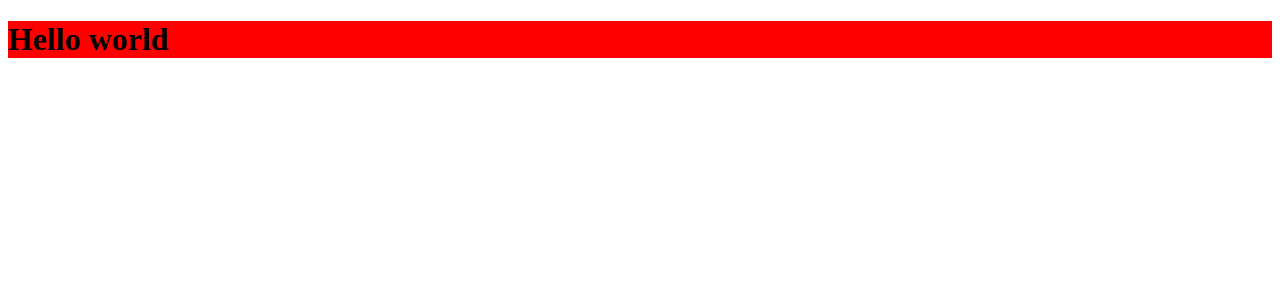
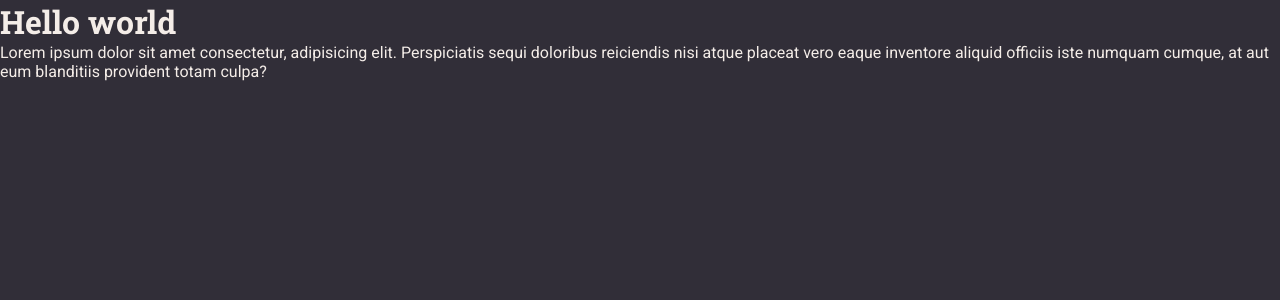
Before and after one commit to Felipe572/rocket-movies, a React (Vite) app in the folder rocketmovies/: page / in a window 1280 px wide. Shown: the top 300 px of the page. Built offline with nearby package versions, Linux system fonts and the light colour scheme.

Commit message:
Add style global

```diff
--- a/rocketmovies/index.html
+++ b/rocketmovies/index.html
@@ -1,10 +1,18 @@
 <!doctype html>
-<html lang="en">
+<html lang="pt-br">
   <head>
     <meta charset="UTF-8" />
     <meta name="viewport" content="width=device-width, initial-scale=1.0" />
+
+    <link rel="preconnect" href="https://fonts.googleapis.com">
+    <link rel="preconnect" href="https://fonts.gstatic.com" crossorigin>
+
     <title>RocketMovies</title>
+
     <link rel="shortcut icon" href="src/assets/favicon.png" type="image/x-icon">
+
+    <link href="https://fonts.googleapis.com/css2?family=Roboto+Slab:wght@100..900&family=Roboto:ital,wght@0,100..900;1,100..900&display=swap" rel="stylesheet">
+
   </head>
   <body>
     <div id="root"></div>
--- a/rocketmovies/src/main.jsx
+++ b/rocketmovies/src/main.jsx
@@ -1,10 +1,18 @@
 import { StrictMode } from 'react';
 import { createRoot } from 'react-dom/client';
+import GlobalStyle from './styles/global';
+
+import theme from './styles/theme';
+import { ThemeProvider } from 'styled-components';
 
 import Details from './pages/Details/Details';
 
+
 createRoot(document.getElementById('root')).render(
   <StrictMode>
-    <Details />
+    <ThemeProvider theme={theme}>
+      <GlobalStyle />
+      <Details />
+    </ThemeProvider>
   </StrictMode>,
 )
--- a/rocketmovies/src/pages/Details/Details.jsx
+++ b/rocketmovies/src/pages/Details/Details.jsx
@@ -4,6 +4,8 @@ export default function Details(){
   return (
     <Container>
       <h1>Hello world</h1>
+
+      <p>Lorem ipsum dolor sit amet consectetur, adipisicing elit. Perspiciatis sequi doloribus reiciendis nisi atque placeat vero eaque inventore aliquid officiis iste numquam cumque, at aut eum blanditiis provident totam culpa?</p>
     </Container>
   );
 }
--- a/rocketmovies/src/pages/Details/styles.js
+++ b/rocketmovies/src/pages/Details/styles.js
@@ -1,5 +1,4 @@
 import styled from 'styled-components';
 
 export const Container = styled.div`
-    background: red;
 `;
--- /dev/null
+++ b/rocketmovies/src/styles/global.js
@@ -0,0 +1,32 @@
+import { createGlobalStyle } from 'styled-components';
+
+export default createGlobalStyle`
+    * {
+        margin: 0;
+        padding: 0;
+        box-sizing: border-box;
+    }
+
+    body {
+        background-color: ${({ theme }) => theme.COLORS.BACKGROUND_800};
+        color: ${({ theme }) => theme.COLORS.WHITE};
+        font-family: "Roboto Slab", serif;
+    }
+
+    p {
+        font-family: "Roboto", serif;
+    }
+
+    a {
+        text-decoration: none;
+    }
+
+    button, a {
+        cursor: pointer;
+        transition: filter 0.2s;
+    }
+
+    button:hover, a:hover {
+        filter: brightness(0.9);
+    }
+`;
```
